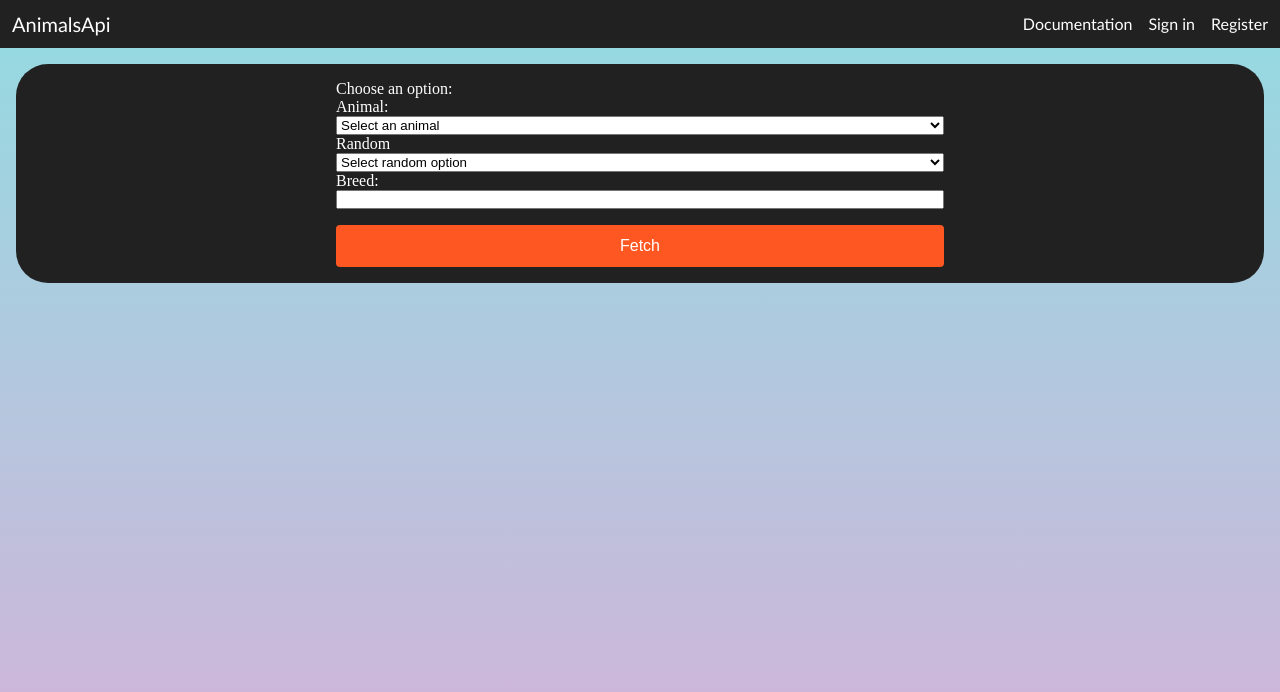
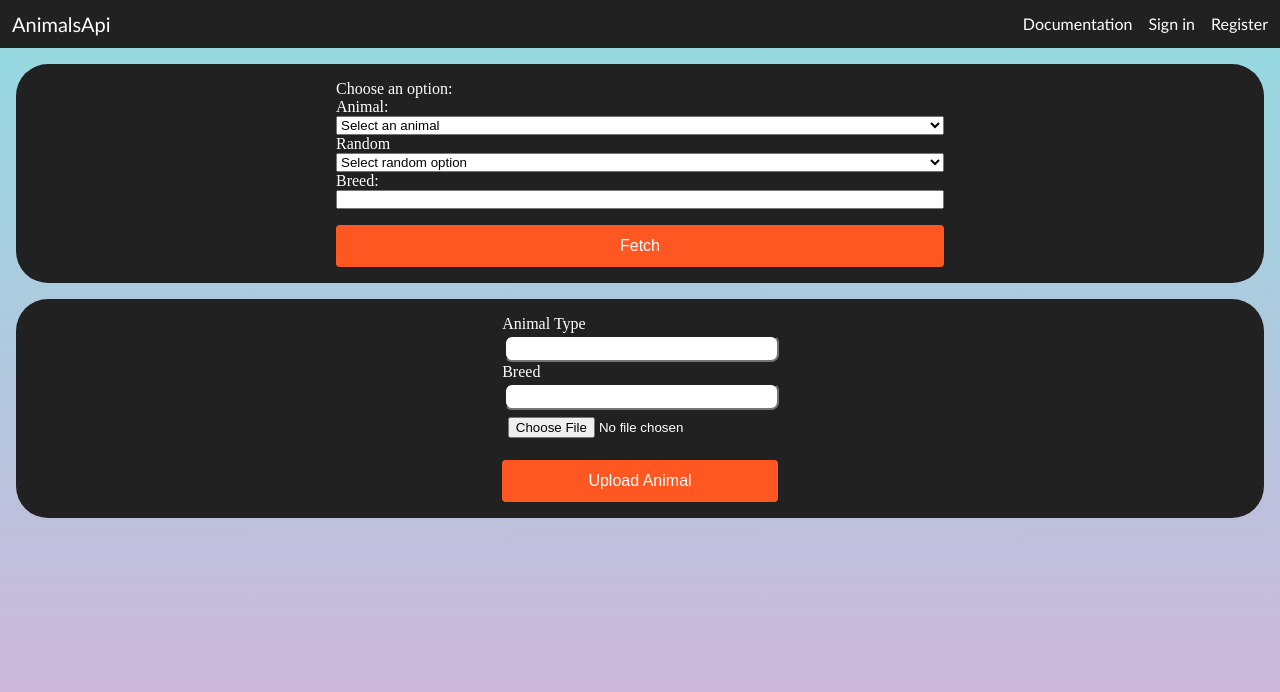
Before and after one commit to alexanderfilip1/pet-api, a React (Vite) app in the folder frontend/: page / in a window 1280 px wide. Shown: the top 692 px of the page. Built offline with nearby package versions, Linux system fonts and the light colour scheme.

Commit message:
Implemented upload animals section

```diff
--- a/frontend/src/assets/css/FetchAnimals.css
+++ b/frontend/src/assets/css/FetchAnimals.css
@@ -1,4 +1,4 @@
-.fetchAnimals {
+.container {
   display: flex;
   justify-content: center;
   background: #212121;
@@ -8,7 +8,7 @@
   color: #fff;
 }
 
-.fetchAnimals__form {
+.form {
   display: flex;
   flex-direction: column;
   width: 100%;
--- /dev/null
+++ b/frontend/src/assets/css/UploadAnimals.css
@@ -0,0 +1,5 @@
+.field {
+  padding: 0.25rem;
+  border-radius: 0.5rem;
+  margin: 0.1rem;
+}
--- a/frontend/src/components/FetchAnimals.jsx
+++ b/frontend/src/components/FetchAnimals.jsx
@@ -51,10 +51,10 @@ export default function FetchAnimals() {
   return (
     <>
       {loader && <Loader />}
-      <section className="fetchAnimals">
+      <section className="fetchAnimals container">
         <div className="fetchAnimals__wrapper">
           <form
-            className="fetchAnimals__form"
+            className="form"
             onSubmit={(e) => {
               e.preventDefault();
               fetchAnimalData();
--- /dev/null
+++ b/frontend/src/components/UploadAnimals.jsx
@@ -0,0 +1,66 @@
+import { useState } from "react";
+import Loader from "./Loader";
+import "../assets/css/UploadAnimals.css";
+
+export default function UploadAnimals() {
+  const [loader, setLoader] = useState(false);
+  const [animal, setAnimal] = useState("");
+  const [breed, setBreed] = useState("");
+  const [image, setImage] = useState(null);
+
+  const sendData = () => {
+    console.log(animal, breed, image);
+  };
+
+  return (
+    <>
+      {loader && <Loader />}
+      <section className="uploadAnimals container">
+        <div className="uploadAnimals__wrapper">
+          <form
+            className="form"
+            onSubmit={(e) => {
+              e.preventDefault();
+              sendData();
+            }}
+          >
+            <label htmlFor="animal">
+              Animal Type
+              <input
+                type="text"
+                id="animal"
+                className="fullWidth field"
+                onChange={(e) => {
+                  setAnimal(e.target.value);
+                }}
+              />
+            </label>
+            <label htmlFor="animal__breed">
+              Breed
+              <input
+                type="text"
+                id="animal__breed"
+                className="fullWidth field"
+                onChange={(e) => {
+                  setBreed(e.target.value);
+                }}
+              />
+            </label>
+            <label htmlFor="animal__photo">
+              <input
+                type="file"
+                name="animal__photo"
+                id="animal__photo"
+                className="fullWidth field"
+                onChange={(e) => {
+                  setImage(e.target.files[0]);
+                }}
+              />
+            </label>
+            <button className="btn">Upload Animal</button>
+          </form>
+        </div>
+      </section>
+    </>
+  );
+}
--- a/frontend/src/pages/HomePage.jsx
+++ b/frontend/src/pages/HomePage.jsx
@@ -2,6 +2,7 @@ import React from "react";
 import Header from "../components/Header";
 import FetchAnimals from "../components/FetchAnimals";
 import "../assets/css/HomePage.css";
+import UploadAnimals from "../components/UploadAnimals";
 
 export default function HomePage() {
   return (
@@ -10,6 +11,7 @@ export default function HomePage() {
       <div className="wrapper">
         <main className="main" style={{ width: "100%", position: "initial" }}>
           <FetchAnimals />
+          <UploadAnimals />
         </main>
       </div>
     </>
```
